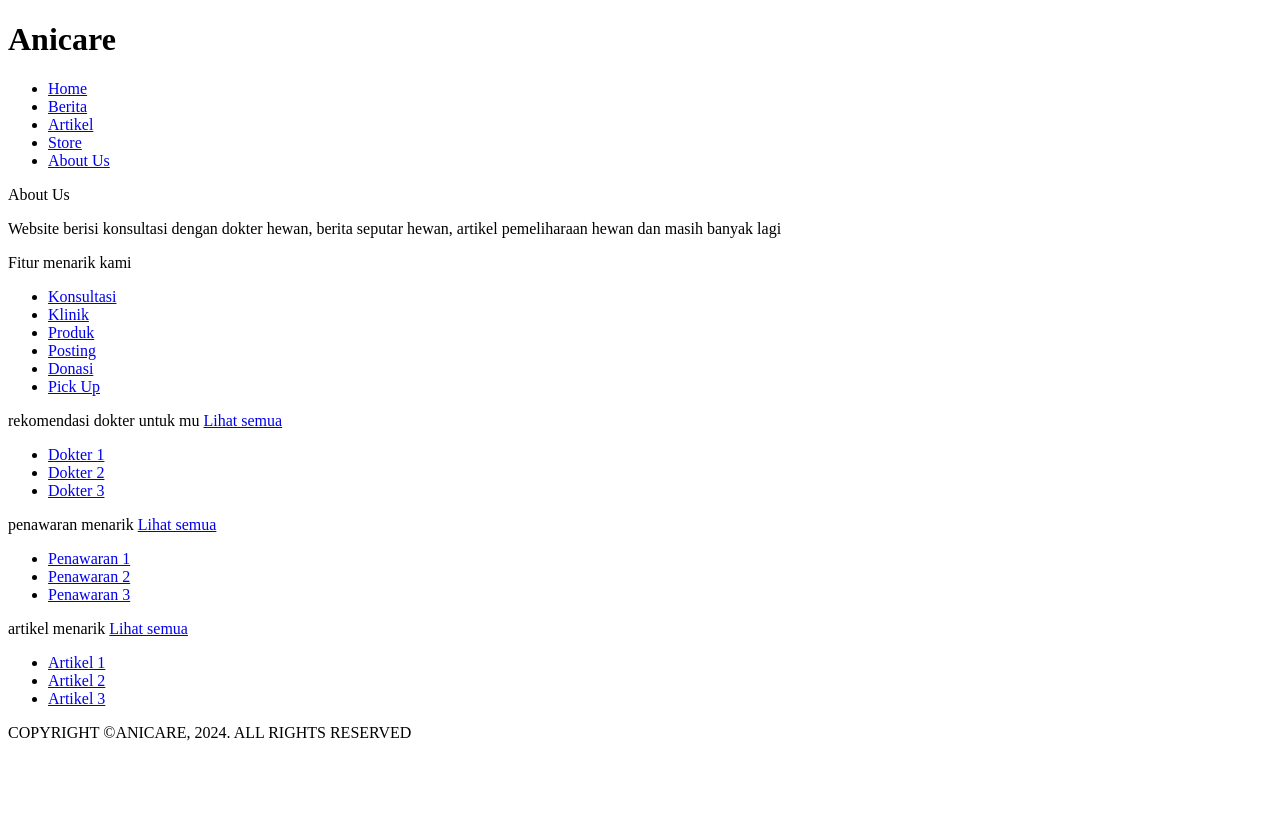
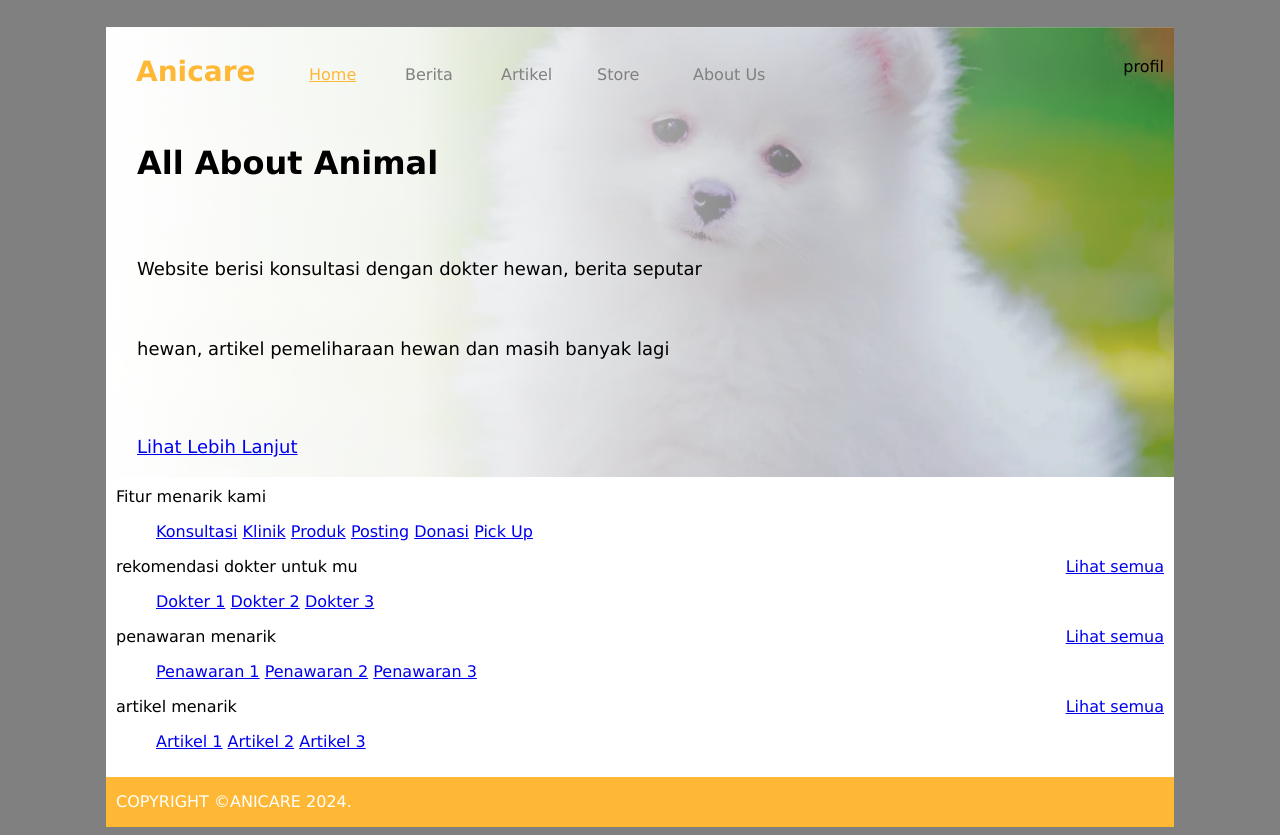
Before and after one commit to 231130225/A13, a plain HTML site: page Home.html in a window 1280 px wide. Before the commit the page ends 800 px from the top, so only its background shows below. Drawn offline with Linux system fonts and the light colour scheme.

Commit message:
Update Pertama Home menu

```diff
--- a/Home.css
+++ b/Home.css
@@ -0,0 +1,74 @@
+body{
+    background-color: gray;
+    font-family: Verdana, Geneva, Tahoma, sans-serif;
+}
+header{
+    margin: 0 auto;
+    line-height: 80px;
+    width: 1048px;
+    height: 450px;
+    padding: 0 10px;
+    float: none;
+    background-repeat: no-repeat;
+    background-image: url(background.png);
+    background-size: 100%;
+}
+main{
+    margin: 0 auto;
+    width: 1048px;
+    padding: 10px;
+    background-color: white
+}
+footer{
+    margin: 0 auto;
+    width: 1048px;
+    padding: 0 10px;
+    background-color: rgb(255, 184, 53);
+    height: 50px;
+    line-height: 50px;
+    color: white;
+}
+ul{
+    list-style-type: none;
+}
+header h1{
+    float: left;
+    width: 160px;
+    margin: 5px;
+    color: rgb(255, 184, 53);
+    padding-left: 15px;
+    font-size: 28px;
+}
+header li{
+    float: left;
+}
+header li a{
+    display: block;
+    padding: 8px;
+    width: 80px;
+    text-decoration: none;
+    color: gray;
+}
+header li a.utama{
+    color: rgb(255, 184, 53);;
+    text-decoration: underline;
+}
+article.about h2{
+    font-size: 32px;
+}
+article.about{
+    float: none;
+    width: 600px;
+    padding-left: 20px;
+    font-size: 18px;
+    margin: 1px;
+}
+li{
+    display: inline;
+}
+header li a:hover{
+    color: rgb(255, 184, 53);
+}
+span{
+    float: right;
+}
--- a/Home.html
+++ b/Home.html
@@ -3,6 +3,7 @@
 <head>
     <meta charset="UTF-8">
     <meta name="viewport" content="width=device-width, initial-scale=1.0">
+    <link rel="stylesheet" href="Home.css">
     <title>Anicare</title>
 </head>
 <body>
@@ -11,18 +12,20 @@
             Anicare
         </H1>
         <ul>
-            <li><a href="Home.html">Home</a></li>
+            <li><a href="Home.html" class="utama">Home</a></li>
             <li><a href="Berita.html">Berita</a></li>
             <li><a href="Artikel.html">Artikel</a></li>
             <li><a href="Store.html">Store</a></li>
             <li><a href="About Us.html">About Us</a></li>
         </ul>
+        <span>profil</span>
+        <article class="about">
+            <h2>All About Animal</h2>
+            <p>Website berisi konsultasi dengan dokter hewan, berita seputar hewan, artikel pemeliharaan hewan dan masih banyak lagi</p>
+            <p><a href="About Us.html">Lihat Lebih Lanjut</a></p>
+        </article>
     </header>
     <main>
-        <article class="about">
-            About Us
-            <p>Website berisi konsultasi dengan dokter hewan, berita seputar hewan, artikel pemeliharaan hewan dan masih banyak lagi</p>
-        </article>
         <article class="fitur">
             Fitur menarik kami
             <ul>
@@ -56,12 +59,11 @@
                 <li><a href="#">Artikel 1</a></li>
                 <li><a href="#">Artikel 2</a></li>
                 <li><a href="#">Artikel 3</a></li>
-
             </ul>
         </article>
     </main>
     <footer>
-        COPYRIGHT ©ANICARE, 2024. ALL RIGHTS RESERVED
+        COPYRIGHT ©ANICARE 2024.
     </footer>
 </body>
 </html>
```
Also changed, not shown: background.png (added).
